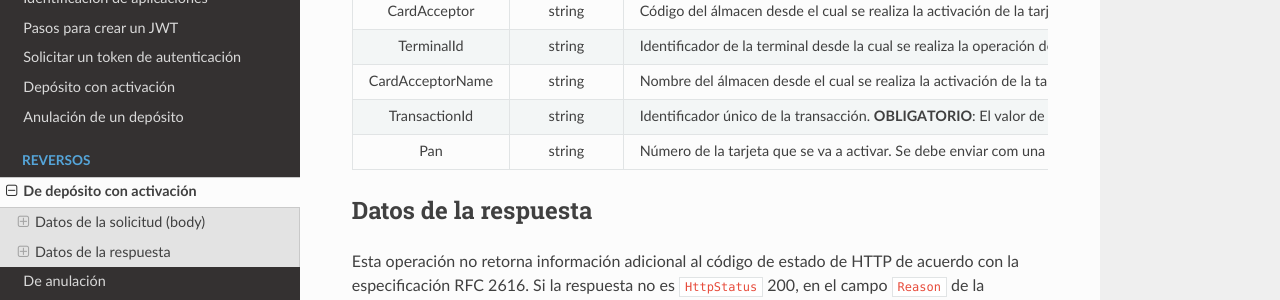
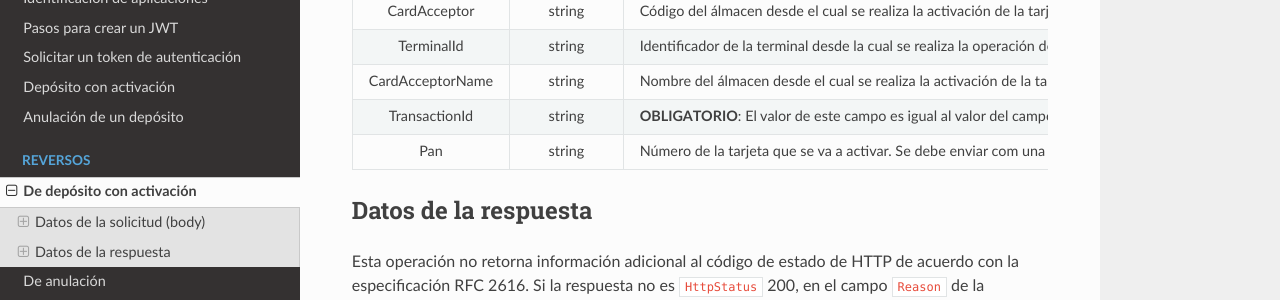
Before and after one commit to Picasso-api/Evertec-API, an MkDocs documentation site: the page built from docs/DepositReverse.md, in a window 1280 px wide and 900 px high, scrolled down 658 px. Shown: the part 151-451 px from the top of the window. Built offline with MkDocs 1.6.1, drawn with Linux system fonts in a browser that asks for light colours; nearby versions of some CDN libraries.

Commit message:
Update DepositReverse.md

```diff
--- a/docs/DepositReverse.md
+++ b/docs/DepositReverse.md
@@ -34,7 +34,7 @@ AcquirerId | string | Identificador del adquiriente que realiza la activación d
 CardAcceptor | string | Código del álmacen desde el cual se realiza la activación de la tarjeta. | [ Si ]
 TerminalId | string | Identificador de la terminal desde la cual se realiza la operación de la activación de la tarjeta. Campo numérico de 8 dígitos. | [ Si ]
 CardAcceptorName | string | Nombre del álmacen desde el cual se realiza la activación de la tarjeta. | [ Si ]
-TransactionId | string |Identificador único de la transacción. **OBLIGATORIO**: El valor de este campo es igual al valor del campo "TransactionId" de la transacción original de depósito con activación. | [Si]
+TransactionId | string | **OBLIGATORIO**: El valor de este campo es igual al valor del campo "TransactionId" de la transacción original de depósito con activación. | [Si]
 Pan | string | Número de la tarjeta que se va a activar. Se debe enviar com una cadena cifrada con certificado de confianza. | [ Si ]
 
 ## Datos de la respuesta
```
